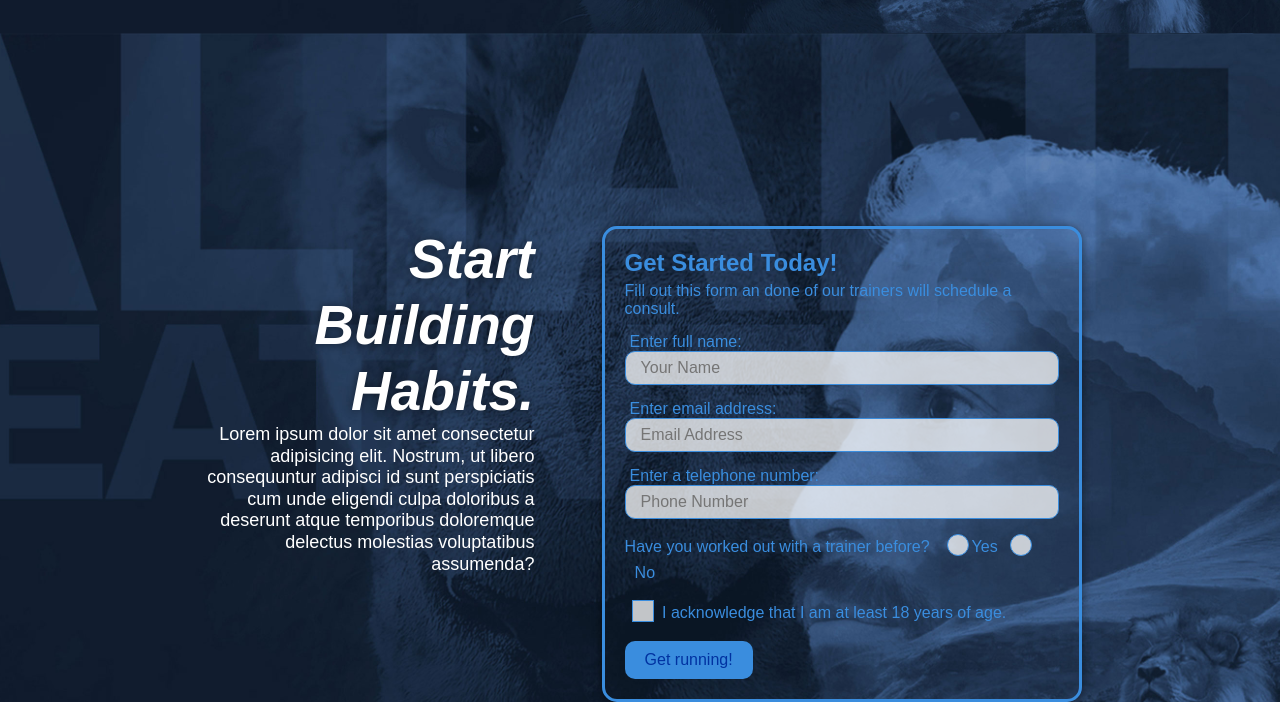
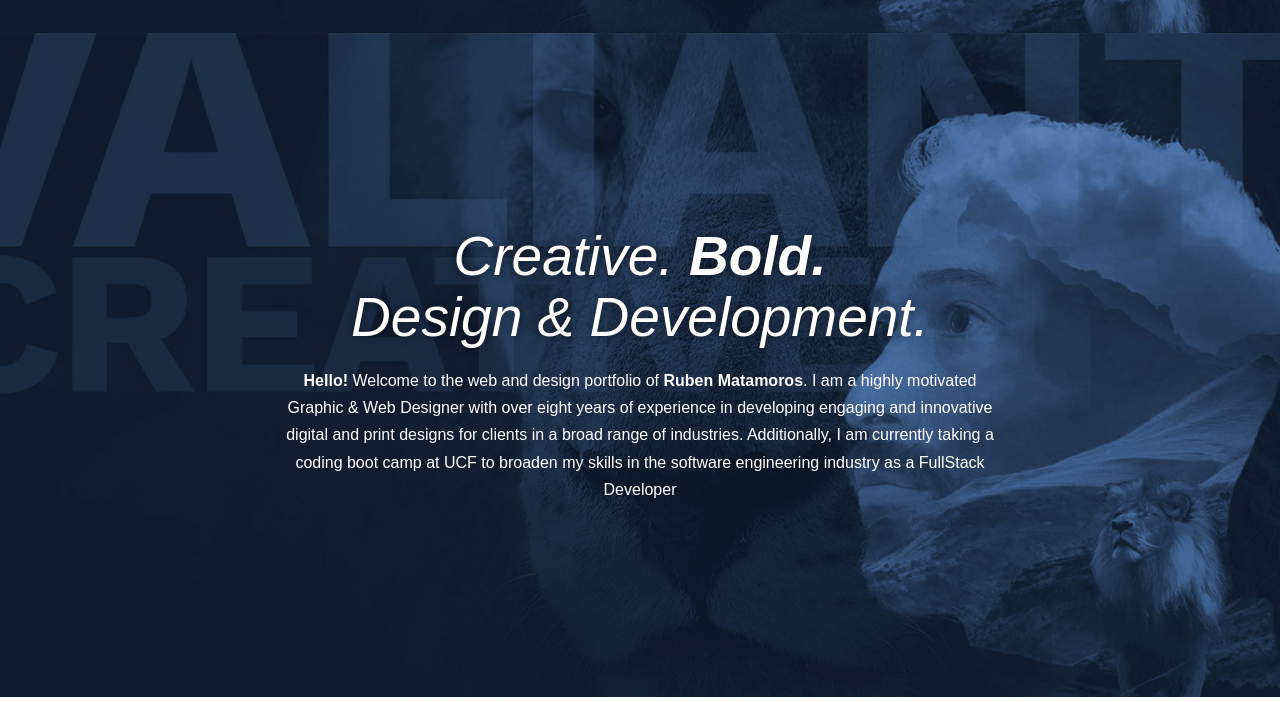
Before and after one commit to valiantcreative33/html-portfolio, a plain HTML site: page index.html in a window 1280 px wide. Shown: the part 378-1080 px from the top of the page. Drawn offline with Linux system fonts and the light colour scheme.

Commit message:
html and css edits

```diff
--- a/assets/css/style.css
+++ b/assets/css/style.css
@@ -27,6 +27,7 @@ body {
 
 section {
   padding: 160px;
+  align-content: center;
 }
 
 .section-title {
@@ -57,6 +58,14 @@ section {
 
 .secondary-border {
   border-color: var(--tertiary-color);
+}
+
+.section-hero {
+  align-content: center;
+  width: 100%;
+  margin-block-end: auto;
+  margin-inline: initial;
+  margin: auto;
 }
 
 /* HEADER STYLE */
@@ -123,149 +132,33 @@ header nav ul li a:hover {
 /* HERO STYLE */
 
 .hero {
-  background-image: url("../images/hero-bg.jpg");
+    background-image: url(../images/hero-bg.jpg);
     background-size: cover;
-  background-position: center;
+    background-position: 80%;
+    background-attachment: fixed;
     display: flex;
     justify-content: center;
     flex-wrap: wrap;
     align-items: flex-start;
-  background-attachment: fixed;
-  background-position: 80%;
   }
 
 .hero-cta {
-  width: 35%;
-  text-align: right;
+  width: 75%;
+  text-align: center;
   margin: 3.5%;
   color: #fff;
-  font-size: 18px;
-  line-height: 1.2;
+  font-size: 16px;
+  line-height: 1.7;
 }
 
 .hero-cta h2 {
   font-style: italic;
   font-size: 55px;
+  font-weight: lighter;
   color: white;
+  line-height: 1.1;
+  padding-bottom: 20px;
   text-shadow: 0 0 10px rgba(0, 0, 0, 0.5);
-}
-
-.hero-form {
-  background-color: rgba(255, 255, 255, 0);
-  color: var(--secondary-color);
-  border: 3px solid var(--secondary-color);
-  border-radius: 15px;
-  padding: 20px;
-  width: 50%;
-  margin: 3.5%;
-  box-shadow: 0 0 10px rgba(0, 0, 0, 0.5);
-}
-
-.hero-form h3 {
-  font-size: 24px;
-  margin: 0;
-}
-
-.hero-form p {
-  margin: 5px 0 15px 0;
-}
-
-.hero-form label {
-  margin: 0 5px;
-}
-
-.form-input {
-  width: 100%;
-  border: 1px solid var(--secondary-color);
-  display: block;
-  padding: 7px 15px;
-  font-size: 16px;
-  color: var(--secondary-color);
-  margin-bottom: 15px;
-  border-radius: 10px;
-  background-color: rgba(255, 255, 255, 0.75);
-}
-
-.form-input:focus {
-  background-color: rgba(255, 255, 255, 1);
-  outline: none;
-}
-
-.hero-form button:hover {
-  background-color: var(--tertiary-color);
-}
-
-.checkbox-wrapper input,
-.radio-wrapper input {
-  opacity: 0;
-}
-
-.checkbox-wrapper label,
-.radio-wrapper label {
-  position: relative;
-  left: 10px;
-  margin: 10px;
-  line-height: 1.6;
-}
-
-.checkbox-wrapper label::before,
-.radio-wrapper label::before {
-  content: "";
-  height: 20px;
-  width: 20px;
-  background: rgba(255, 255, 255, 0.75);
-  border: 1px solid var(--secondary-color);
-  position: absolute;
-  top: -4px;
-  left: -30px;
-}
-
-.radio-wrapper label::before{
-  border-radius: 50%;
-  margin-left: 5px;
-}
-
-.radio-wrapper label::after {
-  content: "";
-  width: 20px;
-  height: 20px;
-  border-radius: 50px;
-  background: var(--secondary-color);
-  position: absolute;
-  top: -3px;
-  left: -24px;
-  background-image: radial-gradient(circle, var(--tertiary-color), var(--secondary-color));
-}
-
-.checkbox-wrapper label::after {
-  content: "";
-  height: 6px;
-  width: 14px;
-  border-left: 2px solid var(--secondary-color);
-  border-bottom: 2px solid var(--secondary-color);
-  position: absolute;
-  left: -26px;
-  top: 1px;
-  transform: rotate(-58deg);
-}
-
-.checkbox-wrapper input + label::after,
-.radio-wrapper input + label::after {
-  content: none;
-}
-
-.checkbox-wrapper input:checked + label::after,
-.radio-wrapper input:checked + label::after {
-  content: "";
-}
-
-.hero-form button {
-  background-color: var(--secondary-color);
-  color: var(--primary-color);
-  font-size: 16px;
-  padding: 10px 20px;
-  border: none;
-  border-radius: 10px;
 }
 
 /* ABOUT */
@@ -439,59 +332,6 @@ header nav ul li a:hover {
 
 .trainer:hover .trainer-img::after {
   opacity: 1;
-}
-
-/* SERVICE PLAN STYLE */
-
-.services {
-  background: var(--primary-color);
-}
-
-.service-grid-wrapper {
-  display: flex;
-  width: 100%;
-  justify-content: center;
-}
-
-.service-grid-container {
-  display: grid;
-  grid-template-columns: 1fr repeat(2, 4fr);
-  grid-template-rows: repeat(5, 1fr) 2fr;
-  background: lightyellow;
-  width: 80%;
-  border: 2px solid var(--secondary-color);
-  color: var(--secondary-color);
-  font-size: 1.2rem;
-}
-
-.service-grid-item {
-  padding: 15px 0;
-  border: 2px solid var(--secondary-color);
-  display: flex;
-  align-items: center;
-  justify-content: center;
-  text-align: center;
-}
-
-.service-grid-item.basic {
-  grid-column: 2 / span 1;
-}
-
-.service-grid-item.both {
-  grid-column: 2 / span 2;
-}
-
-.service-grid-item.cancel {
-  grid-row: 1/-1;
-  grid-column: 1;
-  writing-mode: vertical-lr;
-  transform: rotate(180deg);
-}
-
-.grid-head, .grid-price,
-.service-grid-item.cancel {
-  font-size: 1.5rem;
-  font-weight: bold;
 }
 
 /* CONTACT STYLE */
@@ -720,7 +560,7 @@ footer div {
       width: 95%;
   }
 
-  .hero-form button {
+  .hero-button {
       width: 100%;
   }
 
--- a/index.html
+++ b/index.html
@@ -36,40 +36,11 @@
         <!-- hero section -->
         <section class="hero">
             <div class="hero-cta">
-                <h2>Start Building Habits.</h2>
-                <p>Lorem ipsum dolor sit amet consectetur adipisicing elit. Nostrum, ut libero consequuntur adipisci id sunt perspiciatis cum unde eligendi culpa doloribus a deserunt atque temporibus doloremque delectus molestias voluptatibus assumenda?</p>
-            </div>
-            <div class="hero-form">
-                <h3>Get Started Today!</h3>
-                <p>Fill out this form an done of our trainers will schedule a consult.</p>
-                <form>
-                    <label for="name">Enter full name:</label>
-                    <input type="text" placeholder="Your Name" name="name" id="name" class="form-input" />
-                    <label for="email">Enter email address:</label>
-                    <input type="email" placeholder="Email Address" name="email" id="email" class="form-input" />
-                    <label for="phone">Enter a telephone number:</label>
-                    <input type="tel" placeholder="Phone Number" name="phone" id="phone" class="form-input" />
-                    <p>
-                        Have you worked out with a trainer before?
-                        <span class="radio-wrapper">
-                            <input type="radio" name="trainer-confirm" id="trainer-yes" />
-                            <label for="trainer-yes">Yes</label>
-                        </span>
-                        <span class="radio-wrapper">
-                            <input type="radio" name="trainer-confirm" id="trainer-no" />
-                            <label for="trainer-no">No</label>
-                        </span>
-                    </p>
-                    <p>
-                        <span class="checkbox-wrapper">
-                            <input type="checkbox" name="age-confirm" id="age" />
-                            <label for="age">I acknowledge that I am at least 18 years of age.</label>
-                        </span>
-                    </p>
-                    <button type="submit">
-                        Get running!
-                    </button>
-                </form>
+                <h2>Creative. <strong>Bold.</strong></br>Design & Development.</h2>
+                <p><strong>Hello!</strong> Welcome to the web and design portfolio of <strong>Ruben Matamoros</strong>.
+                I am a highly motivated Graphic & Web Designer with over eight years of experience in developing engaging and innovative digital and print designs for clients in a broad range of industries.
+                Additionally, I am currently taking a coding boot camp at UCF to broaden my skills in the software engineering industry as a FullStack Developer
+                </p>
             </div>
         </section>
         <!-- end hero -->
@@ -201,27 +172,6 @@
             </div>
         </section>
 
-        <!-- "service plans" section -->
-        <section id="service-plans" class="services">
-            <h2 class="section-title secondary-border">Our Service Plans</h2>
-            <div class="service-grid-wrapper">
-                <div class="service-grid-container">
-                    <div class="service-grid-item grid-head basic">Standard</div>
-                    <div class="service-grid-item grid-head premium">Premium</div>
-                    <div class="service-grid-item basic">Support Offered Between 9-5 on weekdays</div>
-                    <div class="service-grid-item premium">24/7 Plan Support</div>
-                    <div class="service-grid-item basic">Bi-Weekly Trainer Calls</div>
-                    <div class="service-grid-item premium">Weekly Trainer Calls</div>
-                    <div class="service-grid-item basic">N/A</div>
-                    <div class="service-grid-item premium">Discounts At Select Running Stores</div>
-                    <div class="service-grid-item both">Subscription to Run Buddy's Health Magazine!</div>
-                    <div class="service-grid-item grid-price basic">$10/mo</div>
-                    <div class="service-grid-item grid-price premium">$25/mo</div>
-                    <div class="service-grid-item cancel">Cancel At Any Time!</div>
-                </div>
-            </div>
-        </section>
-
         <!-- "reach out" section-->
         <section id="reach-out" class="contact">
             <div class="flex-row">
```
Also changed, not shown: assets/images/ruben-about-image.png (added). Lines whose indentation alone changed are shown as unchanged.
